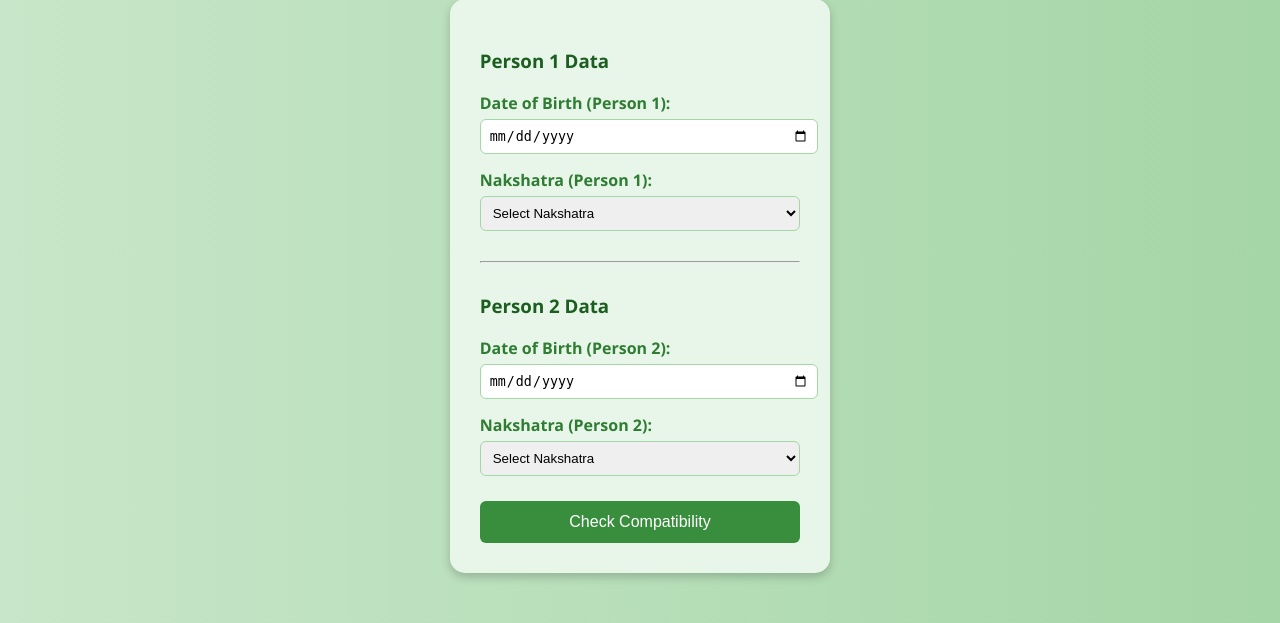
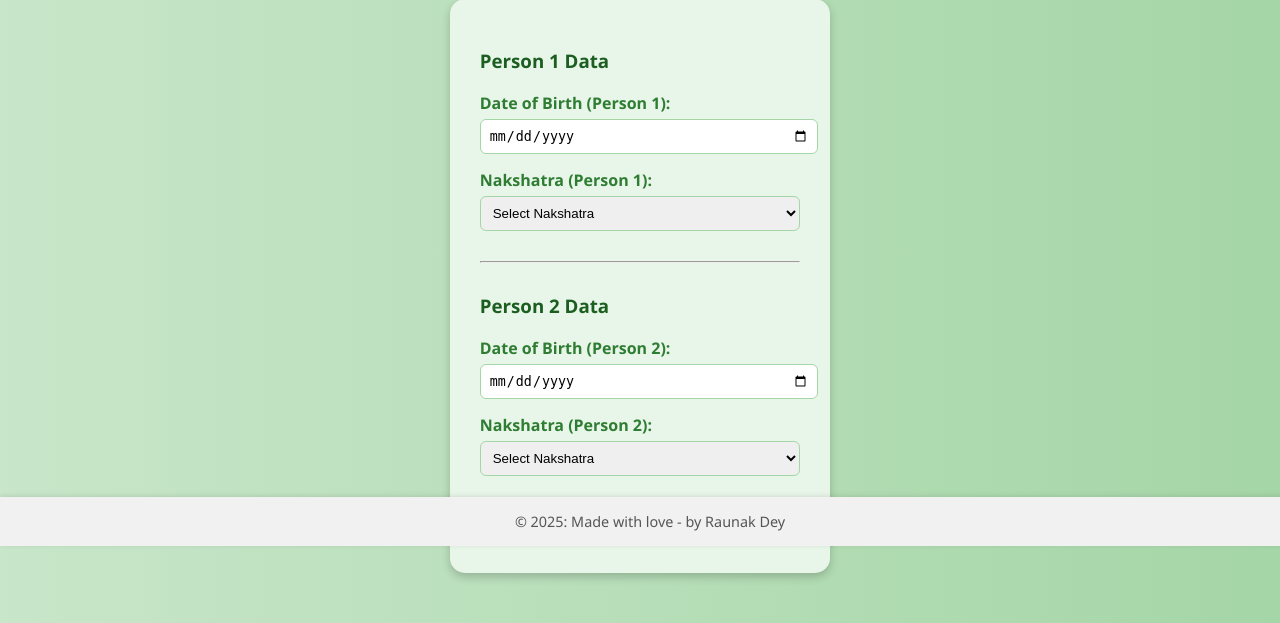
Before and after one commit to puredevrk/astrological_compatibility, a Flask app: page / in a window 1280 px wide. Shown: the part 254-877 px from the top of the page. Run offline with Flask 3, Linux system fonts and the light colour scheme.

Commit message:
Update index.html

```diff
--- a/templates/index.html
+++ b/templates/index.html
@@ -60,6 +60,19 @@
     button:hover {
       background-color: #2e7d32;
     }
+    footer {
+      background-color: #f1f1f1;
+      text-align: center;
+      padding: 15px 10px;
+      position: fixed; /* fixed at bottom of viewport */
+      left: 0;
+      bottom: 0;
+      width: 100%;
+      font-size: 0.9em;
+      color: #555;
+      box-shadow: 0 -1px 5px rgba(0,0,0,0.1);
+    }
+
   </style>
 </head>
 <body>
@@ -101,5 +114,8 @@
 
     <button type="submit">Check Compatibility</button>
   </form>
+   <footer>
+    &copy; 2025: Made with love - by Raunak Dey
+  </footer>
 </body>
 </html>
```
